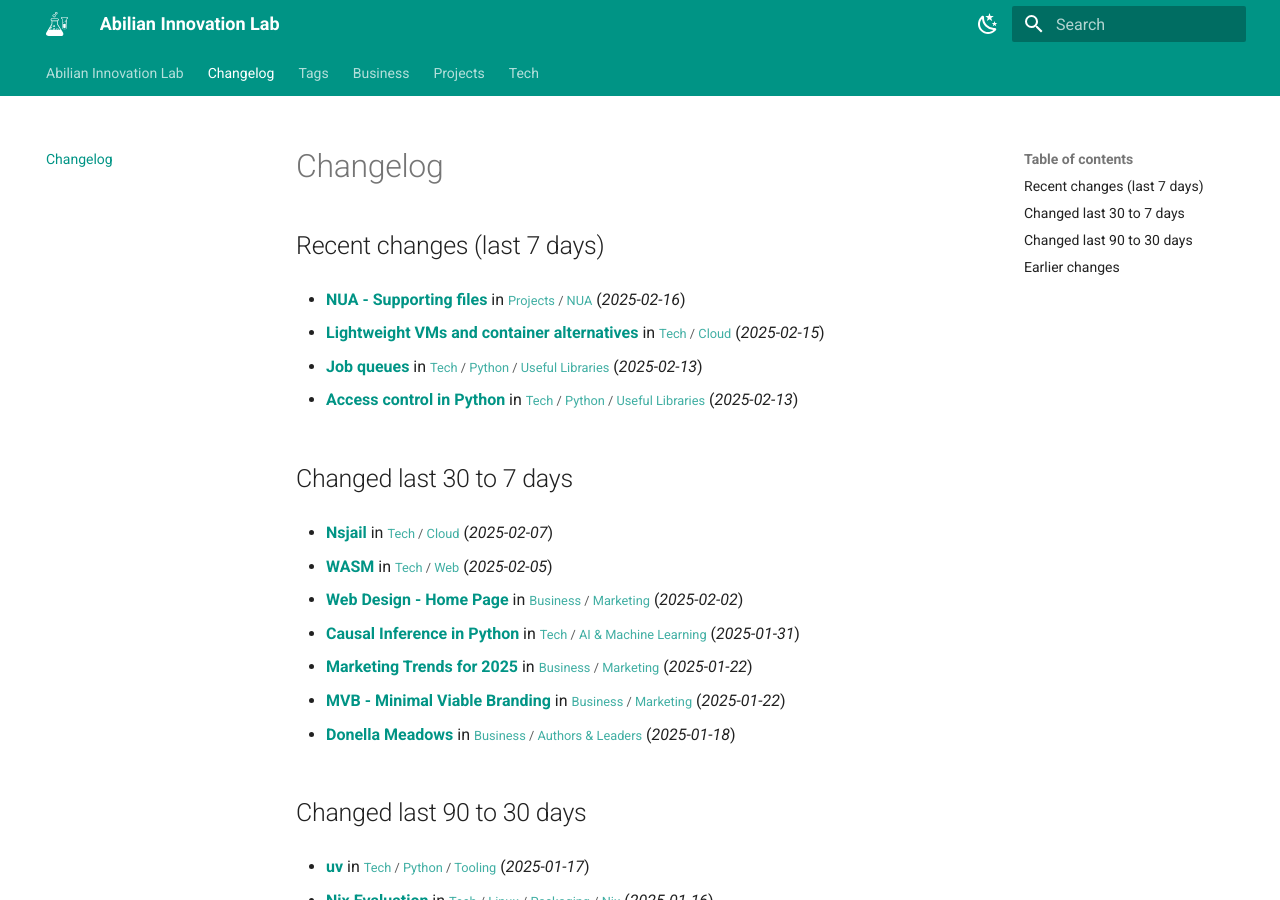
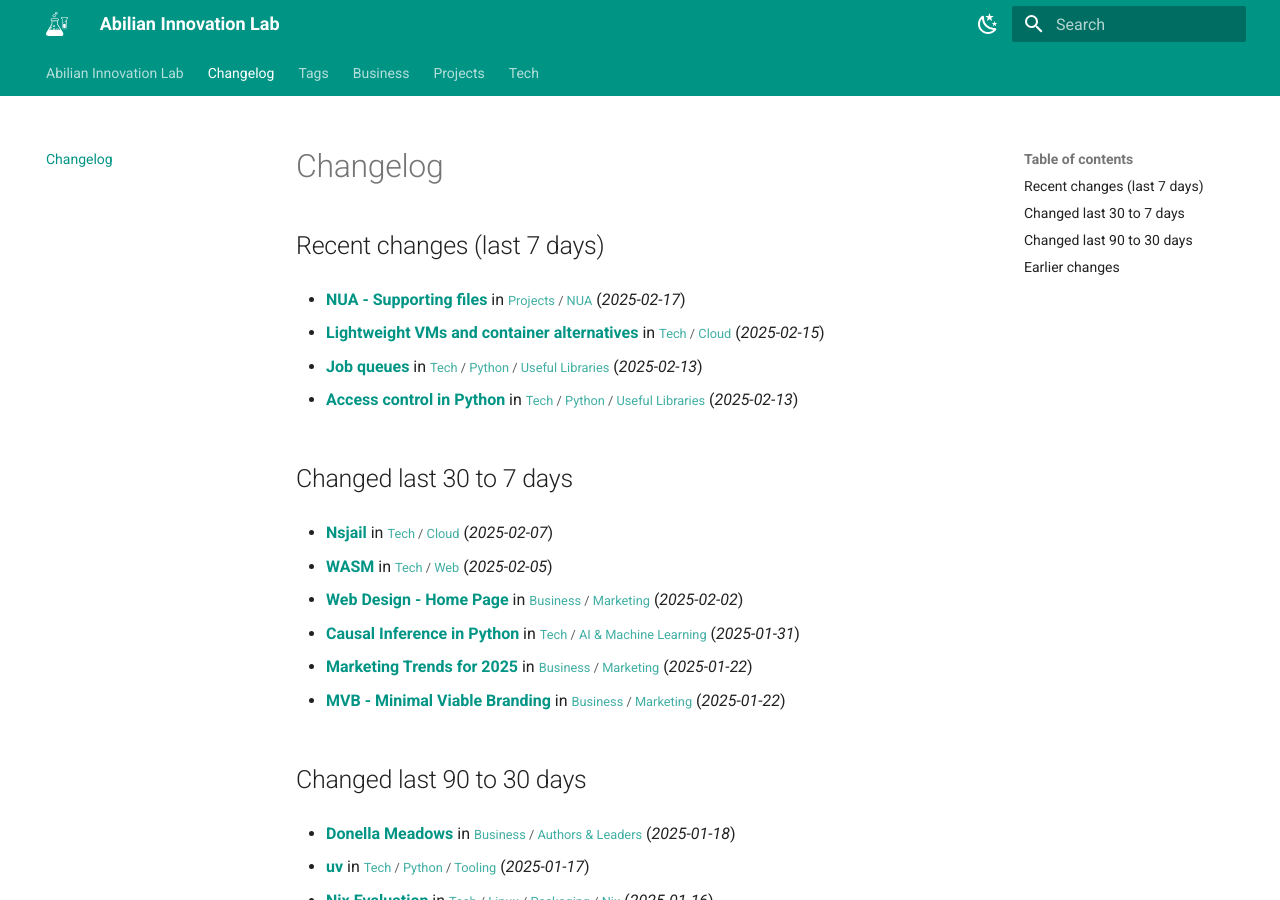
Before and after one commit to abilian/lab.abilian.com, an MkDocs documentation site: the page built from docs/changelog.md, in a window 1280 px wide and 900 px high. Built offline with MkDocs 1.6.1 and Material for MkDocs 9.7.7, drawn with Linux system fonts in a browser that asks for light colours; comment, search, counter and statistics services are not loaded; some of the changed text lies outside the part shown.

Commit message:
Update content

```diff
--- a/docs/changelog.md
+++ b/docs/changelog.md
@@ -2,7 +2,7 @@
 
 ## Recent changes (last 7 days)
 
-- **[NUA - Supporting files](/Projects/NUA/NUA - Supporting files/)** in <small>[Projects](/Projects/00 Projects/) / [NUA](/Projects/NUA/00 NUA/)</small> (*2025-02-16*)
+- **[NUA - Supporting files](/Projects/NUA/NUA - Supporting files/)** in <small>[Projects](/Projects/00 Projects/) / [NUA](/Projects/NUA/00 NUA/)</small> (*2025-02-17*)
 
 - **[Lightweight VMs and container alternatives](/Tech/Cloud/Lightweight VMs and container alternatives/)** in <small>[Tech](/Tech/00 Technology/) / [Cloud](/Tech/Cloud/6 pilars AWS/)</small> (*2025-02-15*)
 
@@ -26,11 +26,11 @@
 
 - **[MVB - Minimal Viable Branding](/Business/Marketing/MVB - Minimal Viable Branding/)** in <small>[Business](/Business/00 Business/) / [Marketing](/Business/Marketing/Copywriting/)</small> (*2025-01-22*)
 
-- **[Donella Meadows](/Business/Authors & Leaders/Donella Meadows/)** in <small>[Business](/Business/00 Business/) / [Authors & Leaders](/Business/Authors & Leaders/00 Authors/)</small> (*2025-01-18*)
-
 
 
 ## Changed last 90 to 30 days
+
+- **[Donella Meadows](/Business/Authors & Leaders/Donella Meadows/)** in <small>[Business](/Business/00 Business/) / [Authors & Leaders](/Business/Authors & Leaders/00 Authors/)</small> (*2025-01-18*)
 
 - **[uv](/Tech/Python/Tooling/uv/)** in <small>[Tech](/Tech/00 Technology/) / [Python](/Tech/Python/00 Python/) / [Tooling](/Tech/Python/Tooling/Documentation/)</small> (*2025-01-17*)
 
```
Also changed, not shown: other parts of docs/changelog.md (+4 -4 lines).
